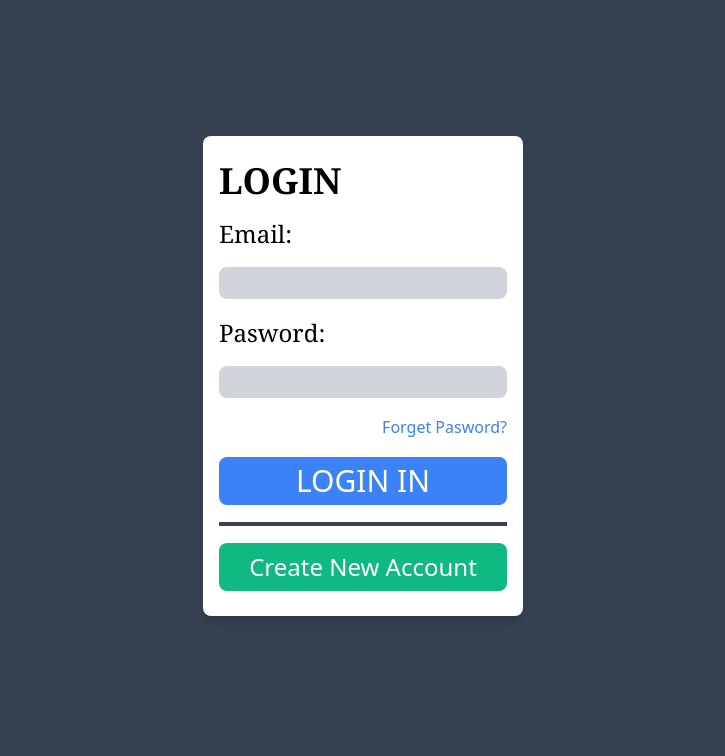
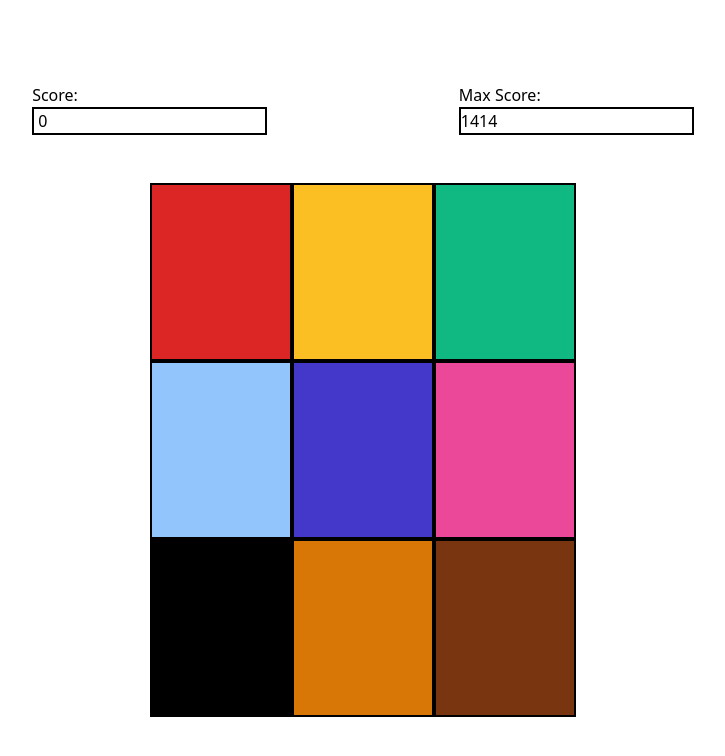
Before and after one commit to SdKray/GameOfMemory, a React (Create React App) app: page / in a window 1280 px wide. Shown: the top 756 px of the page, without its empty margins (277-1002 px from the left). Built offline with nearby package versions, Linux system fonts and the light colour scheme.

Commit message:
cursor pointer agregado

```diff
--- a/src/App.jsx
+++ b/src/App.jsx
@@ -8,7 +8,7 @@ import { RegisterScreen } from './components/auth/RegisterScreen';
 export const App = ({ name }) => {
     return (
         <>
-            <LoginScreen />
+            <GameScreen />
         </>
     );
 };
--- a/src/components/game/Square.jsx
+++ b/src/components/game/Square.jsx
@@ -1,9 +1,5 @@
 import React from 'react'
 
 export const Square = ({clase}) => {
-    return (
-        <div className={clase}>
-
-        </div>
-    )
+    return <div className={clase}></div>
 }
--- a/src/components/game/TableGame.jsx
+++ b/src/components/game/TableGame.jsx
@@ -2,23 +2,18 @@ import React from 'react';
 import { Square } from './Square';
 
 export const TableGame = () => {
-    /*
-    var Juan =0
-    console.log(Juan);
-    console.log(typeof(Juan));
-  */
 
     return (
-        <div className='grid grid-cols-3 w-1/3  h-4/6 '>
-            <Square clase=' w-full h-full bg-red-600 borde border-solid border-2 border-black' />
-            <Square clase=' w-full h-full bg-yellow-400 border-solid border-2 border-black' />
-            <Square clase=' w-full h-full bg-green-500 border-solid border-2 border-black' />
-            <Square clase=' w-full h-full bg-blue-300 border-solid border-2 border-black' />
-            <Square clase=' w-full h-full bg-indigo-700 border-solid border-2 border-black' />
-            <Square clase=' w-full h-full bg-pink-500 border-solid border-2 border-black' />
-            <Square clase=' w-full h-full bg-black border-solid border-2 border-black' />
-            <Square clase=' w-full h-full bg-yellow-600 border-solid border-2 border-black' />
-            <Square clase=' w-full h-full bg-yellow-900 border-solid border-2 border-black' />
+        <div className='grid grid-cols-3 w-1/3 h-4/6 pointer'>
+            <Square clase='w-full h-full bg-red-600 borde border-solid border-2 border-black cursor-pointer' />
+            <Square clase='w-full h-full bg-yellow-400 border-solid border-2 border-black cursor-pointer' />
+            <Square clase='w-full h-full bg-green-500 border-solid border-2 border-black cursor-pointer' />
+            <Square clase='w-full h-full bg-blue-300 border-solid border-2 border-black cursor-pointer' />
+            <Square clase='w-full h-full bg-indigo-700 border-solid border-2 border-black cursor-pointer' />
+            <Square clase='w-full h-full bg-pink-500 border-solid border-2 border-black cursor-pointer' />
+            <Square clase='w-full h-full bg-black border-solid border-2 border-black cursor-pointer' />
+            <Square clase='w-full h-full bg-yellow-600 border-solid border-2 border-black cursor-pointer' />
+            <Square clase='w-full h-full bg-yellow-900 border-solid border-2 border-black cursor-pointer' />
         </div>
     );
 };
```
